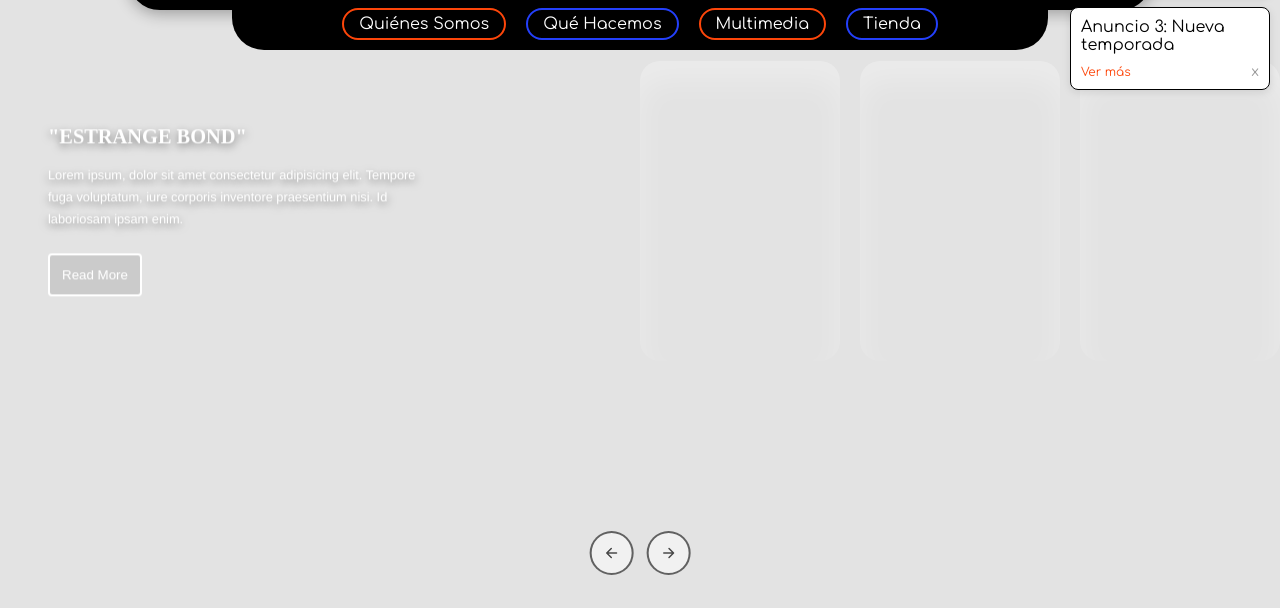
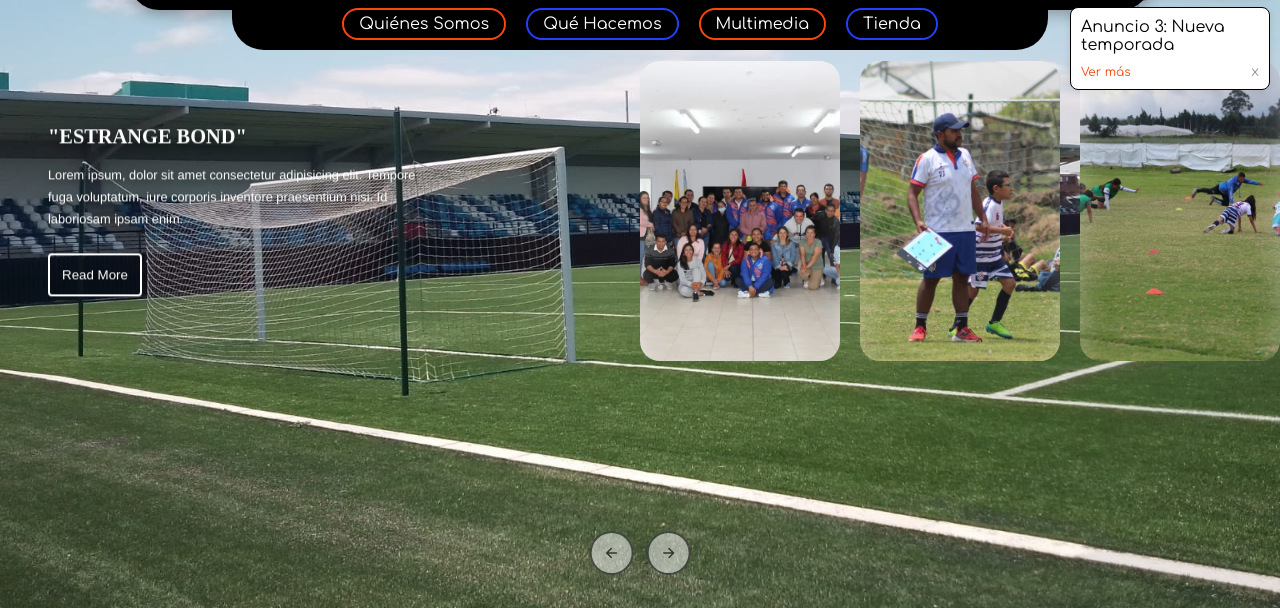
Before and after one commit to Lemusa89/Real_Pasi0n, a plain HTML site: page index.html in a window 1280 px wide. Shown: the part 189-797 px from the top of the page. Drawn offline with nearby package versions, Linux system fonts and the light colour scheme; the site is published under a folder, as on GitHub Pages, so addresses that start at the root find nothing.

Commit message:
Update index.html

```diff
--- a/index.html
+++ b/index.html
@@ -128,7 +128,7 @@
     <div class="container-principal">
         <div class="contenedor-slider">
                     <ul class='slider-p'>
-                      <li class='item' style="background-image: url(/img/slider-imagen1.jpg);">
+                      <li class='item' style="background-image: url(./img/slider-imagen1.jpg);">
                         <div class='content'>
                           <h2 class='title'>"Lossless Youths"</h2>
                           <p class='description'> Lorem ipsum, dolor sit amet consectetur
@@ -137,7 +137,7 @@
                           <button>Read More</button>
                         </div>
                       </li>
-                      <li class='item' style="background-image: url(/img/slider-imagen2.jpg);">
+                      <li class='item' style="background-image: url(./img/slider-imagen2.jpg);">
                         <div class='content'>
                           <h2 class='title'>"Estrange Bond"</h2>
                           <p class='description'> Lorem ipsum, dolor sit amet consectetur
@@ -146,7 +146,7 @@
                           <button>Read More</button>
                         </div>
                       </li>
-                      <li class='item' style="background-image: url(/img/slider-imagen3.jpg);">
+                      <li class='item' style="background-image: url(./img/slider-imagen3.jpg);">
                         <div class='content'>
                           <h2 class='title'>"The Gate Keeper"</h2>
                           <p class='description'> Lorem ipsum, dolor sit amet consectetur
@@ -155,7 +155,7 @@
                           <button>Read More</button>
                         </div>
                       </li>
-                      <li class='item' style="background-image: url(/img/slider-imagen4.jpg);">
+                      <li class='item' style="background-image: url(./img/slider-imagen4.jpg);">
                         <div class='content'>
                           <h2 class='title'>"Last Trace Of Us"</h2>
                           <p class='description'>
@@ -164,7 +164,7 @@
                           <button>Read More</button>
                         </div>
                       </li>
-                      <li class='item' style="background-image: url(/img/slider-imagen5.jpg);">
+                      <li class='item' style="background-image: url(./img/slider-imagen5.jpg);">
                         <div class='content'>
                           <h2 class='title'>"Urban Decay"</h2>
                           <p class='description'>
@@ -173,7 +173,7 @@
                           <button>Read More</button>
                         </div>
                       </li>
-                      <li class='item' style="background-image: url(/img/slider-imagen6.jpg);">
+                      <li class='item' style="background-image: url(./img/slider-imagen6.jpg);">
                         <div class='content'>
                           <h2 class='title'>"The Migration"</h2>
                           <p class='description'> Lorem ipsum, dolor sit amet consectetur
```
